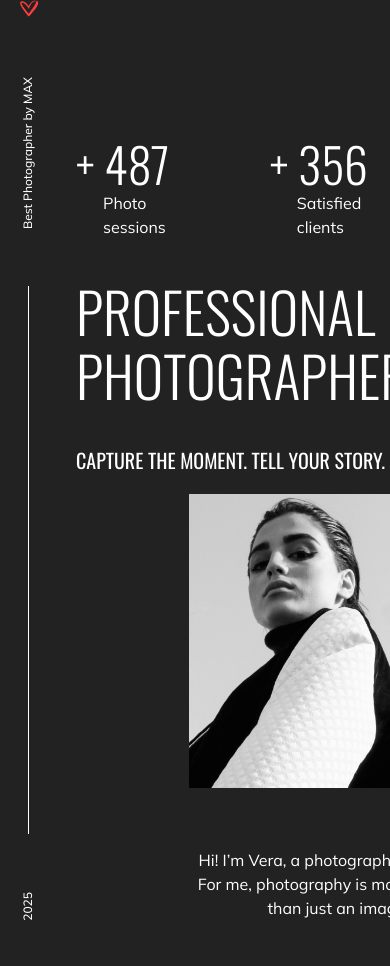
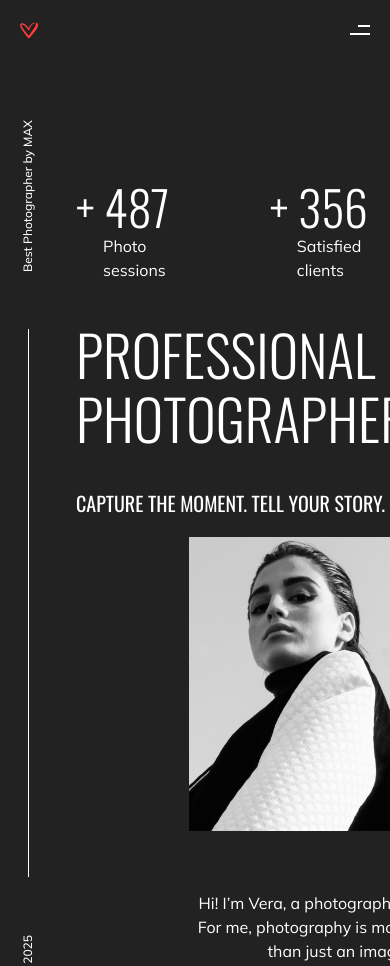
Before and after one commit to incmoga/portfolio, a plain HTML site: page portfolio/index.html in a window 390 px wide. Shown: the top 966 px of the page. Drawn offline with Linux system fonts and the light colour scheme.

Commit message:
feat: add HTML and styles for menu "burger"

```diff
--- a/portfolio/index.html
+++ b/portfolio/index.html
@@ -17,6 +17,8 @@
                     <img src="assets/svg/logo.svg" alt="logo">
                 </a>
                 <nav class="menu">
+                    <button class="menu__btn">
+                    </button>
                     <ul class="menu__list">
                         <li class="menu__item">
                             <a href="#about" class="menu__link">about me</a>
--- a/portfolio/style.css
+++ b/portfolio/style.css
@@ -50,6 +50,12 @@ a {
 *+h6,
 *+p {
     margin-top: 0;
+}
+
+button {
+    background-color: transparent;
+    padding: 0;
+    border: none;
 }
 
 /* Fonts */
@@ -134,7 +140,7 @@ body {
 
 .header__container {
     max-width: 1440px;
-    padding: 0 1.25rem;
+    padding: 1.25rem;
     margin: 0 auto;
 }
 
@@ -153,17 +159,45 @@ body {
     text-transform: uppercase;
 }
 
+.menu__btn {
+    display: none;
+    width: 40px;
+    height: 20px;
+    position: relative;
+}
+
+.menu__btn::after,
+.menu__btn::before {
+    content: '';
+    right: 0;
+    height: 2px;
+    background-color: var(--color-white);
+    position: absolute;
+}
+
+.menu__btn::after {
+    top: 5px;
+    width: 12px;
+}
+.menu__btn::before {
+    bottom: 5px;
+    width: 20px;
+}
+
+
 .menu__list {
     display: flex;
     justify-content: space-between;
     gap: 2.5rem;
-    padding:20px;
-
 }
 
 @media (max-width:768px) {
-    .menu {
+    .menu__list {
         display: none;
+    }
+
+    .menu__btn{
+        display: block;
     }
 }
 
```
